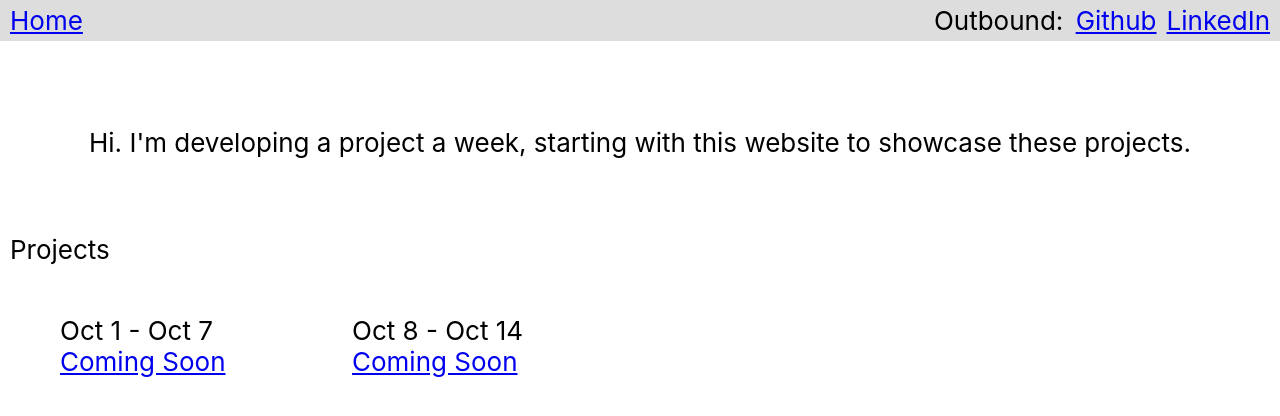
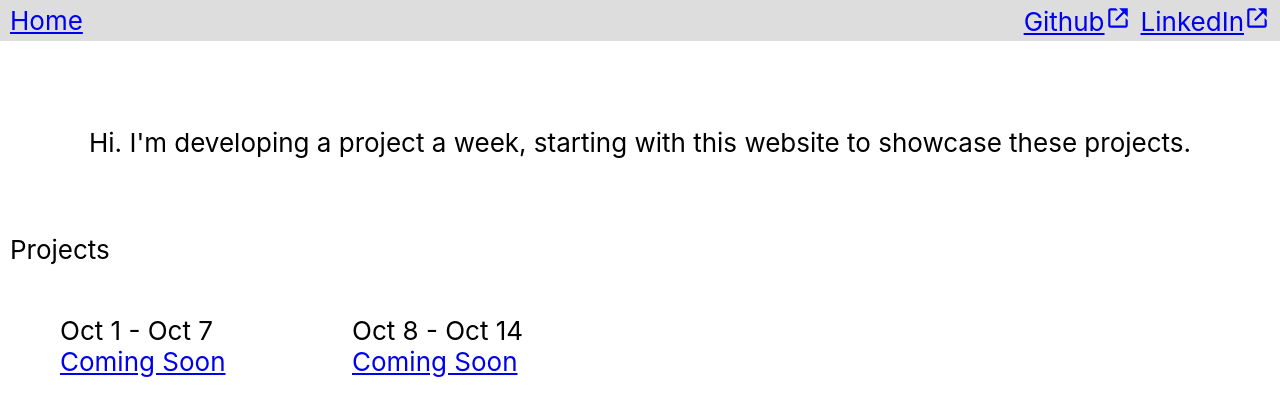
Before and after one commit to matthewjwein/HomePage, a React (Create React App) app: page / in a window 1280 px wide. Shown: the top 416 px of the page. Built offline with nearby package versions, Linux system fonts and the light colour scheme.

Commit message:
Add external link icon and open external links in new tabs

```diff
--- a/package.json
+++ b/package.json
@@ -14,6 +14,7 @@
     "react": "^18.2.0",
     "react-bootstrap": "^2.9.0",
     "react-dom": "^18.2.0",
+    "react-icons": "^4.11.0",
     "react-pdf": "^7.4.0",
     "react-router": "^6.16.0",
     "react-router-dom": "^6.16.0",
--- a/src/components/Navbar.tsx
+++ b/src/components/Navbar.tsx
@@ -1,5 +1,7 @@
 import React from 'react';
 import { Link } from "react-router-dom";
+import { BiLinkExternal } from 'react-icons/bi';
+
 
 const Navbar = () => {
     return (
@@ -7,9 +9,14 @@ const Navbar = () => {
             <div>
                 <Link to="/">Home</Link>
                 <div className="external-links">
-                    <label>Outbound: </label>
-                    <a href="https://github.com/matthewjwein">Github</a>
-                    <a href="https://www.linkedin.com/in/matthewjwein">LinkedIn</a>
+                    <Link to="https://github.com/matthewjwein" target="_blank">
+                        Github
+                        <BiLinkExternal />
+                    </Link>
+                    <Link to="https://www.linkedin.com/in/matthewjwein" target="_blank">
+                        LinkedIn
+                        <BiLinkExternal />
+                    </Link>
                 </div>
             </div>
         </nav>
```
Also changed, not shown: 1 other file (tests, documents, lock files or other folders).
